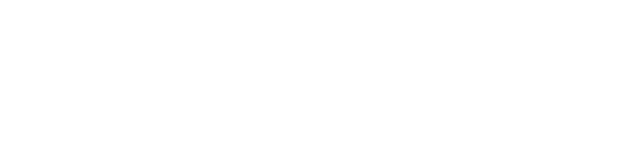
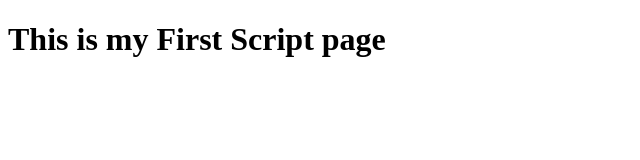
Before and after one commit to ds-ecode/Javascript, a plain HTML site: page index.html in a window 1280 px wide. Shown: the whole page, without its empty margins (0-640 px from the left). Drawn offline with Linux system fonts and the light colour scheme.

Commit message:
initial webpage

```diff
--- a/index.html
+++ b/index.html
@@ -7,6 +7,6 @@
     <title>Document</title>
 </head>
 <body>
-
+    <h1>This is my First Script page</h1>
 </body>
 </html>
```
Also changed, not shown: 1 other file.
